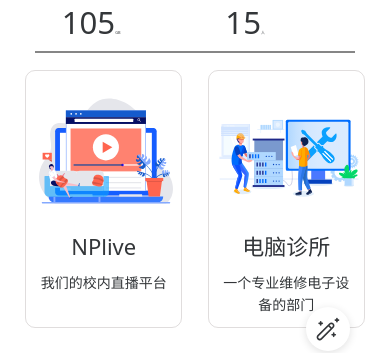
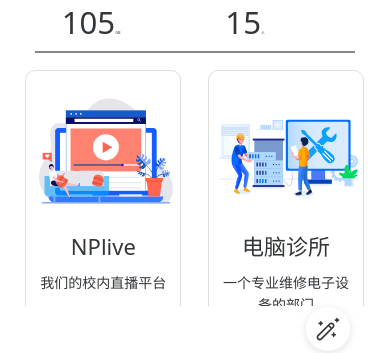
Before and after one commit to BITNP/bitnp-website, a Vue app: page /#/ in a window 390 px wide. Shown: the part 453-806 px from the top of the page. Built offline with nearby package versions, Linux system fonts and the light colour scheme.

Commit message:
VIEW home.vue :Polish links

```diff
--- a/src/views/home/home.vue
+++ b/src/views/home/home.vue
@@ -227,6 +227,7 @@ export default defineComponent({
   }
   .card-ele{
     height: 100%;
+    width: 40vw;
   }
 }
 @media not screen and (max-width:600px) {
@@ -248,13 +249,14 @@ export default defineComponent({
     margin-top: 1vw;
   }
   .card-ele{
+    width: 13vw;
     /*height: 14vw;*/
     height: 100%;
   }
 }
 .card-ele{
   padding: 10px;
-  /*width: 90%;*/
+  /*width: 13vw;*/
   /*height: 14vw;*/
   /*height: 14vw;!* ? *!*/
   border: 1.3px solid rgba(70, 54, 54, 0.17);
@@ -273,8 +275,9 @@ export default defineComponent({
 }
 #outer3{
   width: 87vw;
-  height: 22vw;
+  height: 28vh;
   /*background: #535bf2;*/
+  overflow-y: auto;
 }
 #bdOut1{
   /*width: 100vh;*/
```
